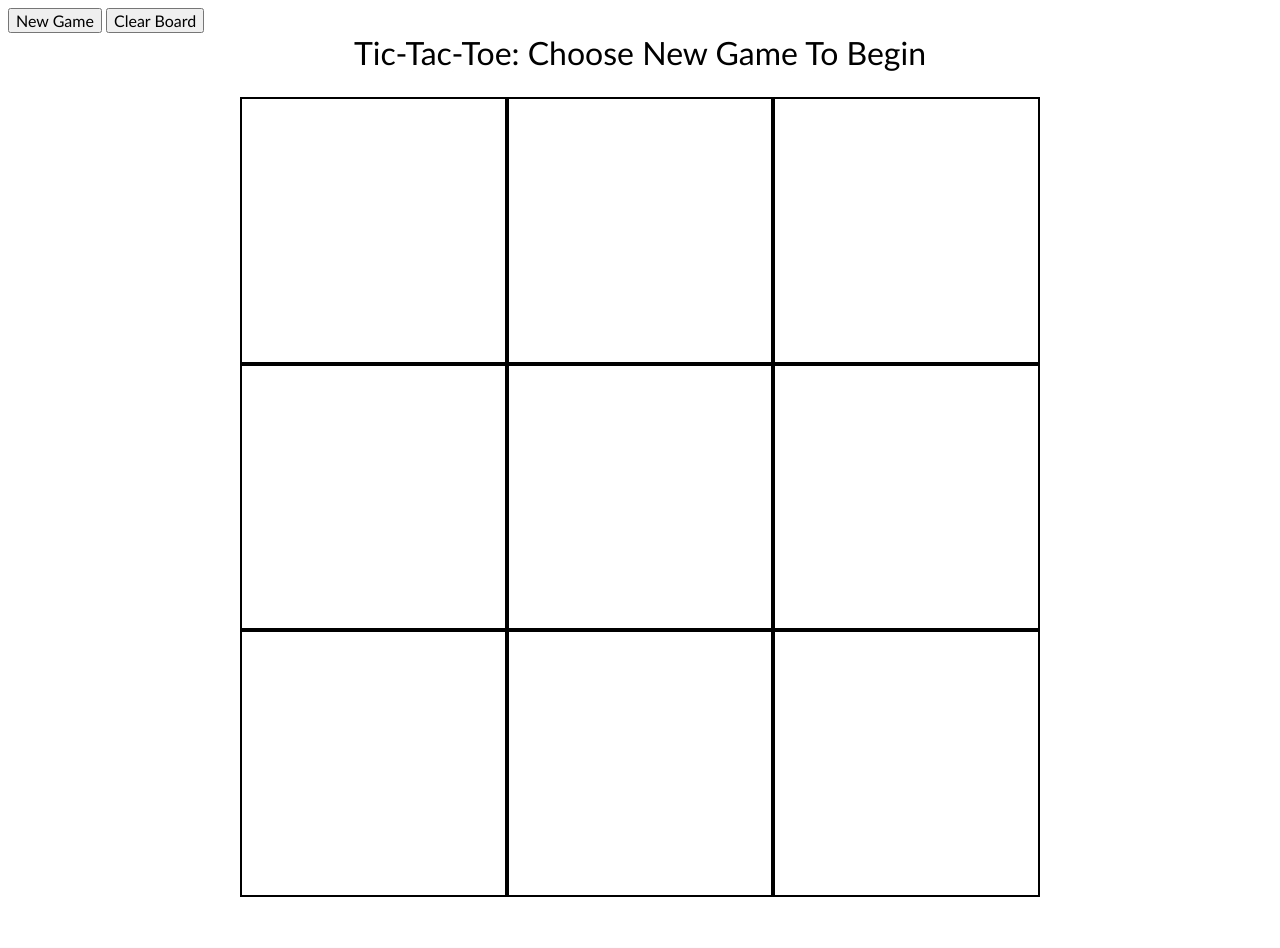
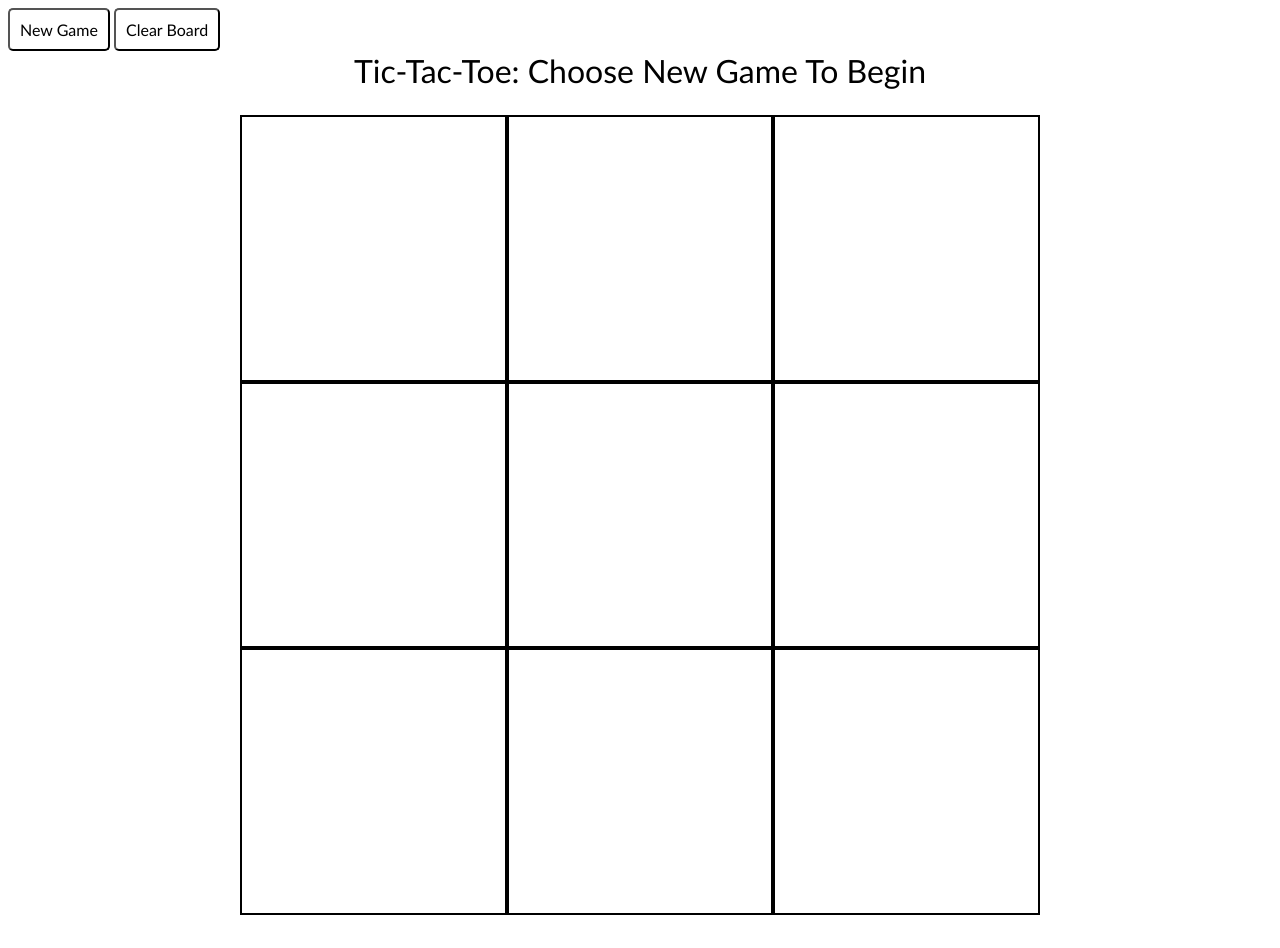
Before and after one commit to koppenj/TicTacToe, a plain HTML site: page index.html in a window 1280 px wide. Drawn offline with Linux system fonts and the light colour scheme.

Commit message:
Spice up css on buttons

```diff
--- a/style.css
+++ b/style.css
@@ -1,6 +1,20 @@
 body, button {
   font-family: 'Gill Sans', 'Gill Sans MT', Calibri, 'Trebuchet MS', sans-serif;
-  font-size: 1em;;
+  font-size: 1em;
+}
+
+button {
+  background-color: white;
+  color: black;
+  padding: 10px;
+  border-radius: 5px;
+}
+
+button:hover {
+  color: white;
+  background-color: black;
+  transition: all 0.2s ease;
+  box-shadow: grey;
 }
 
 #gameBoard {
```
